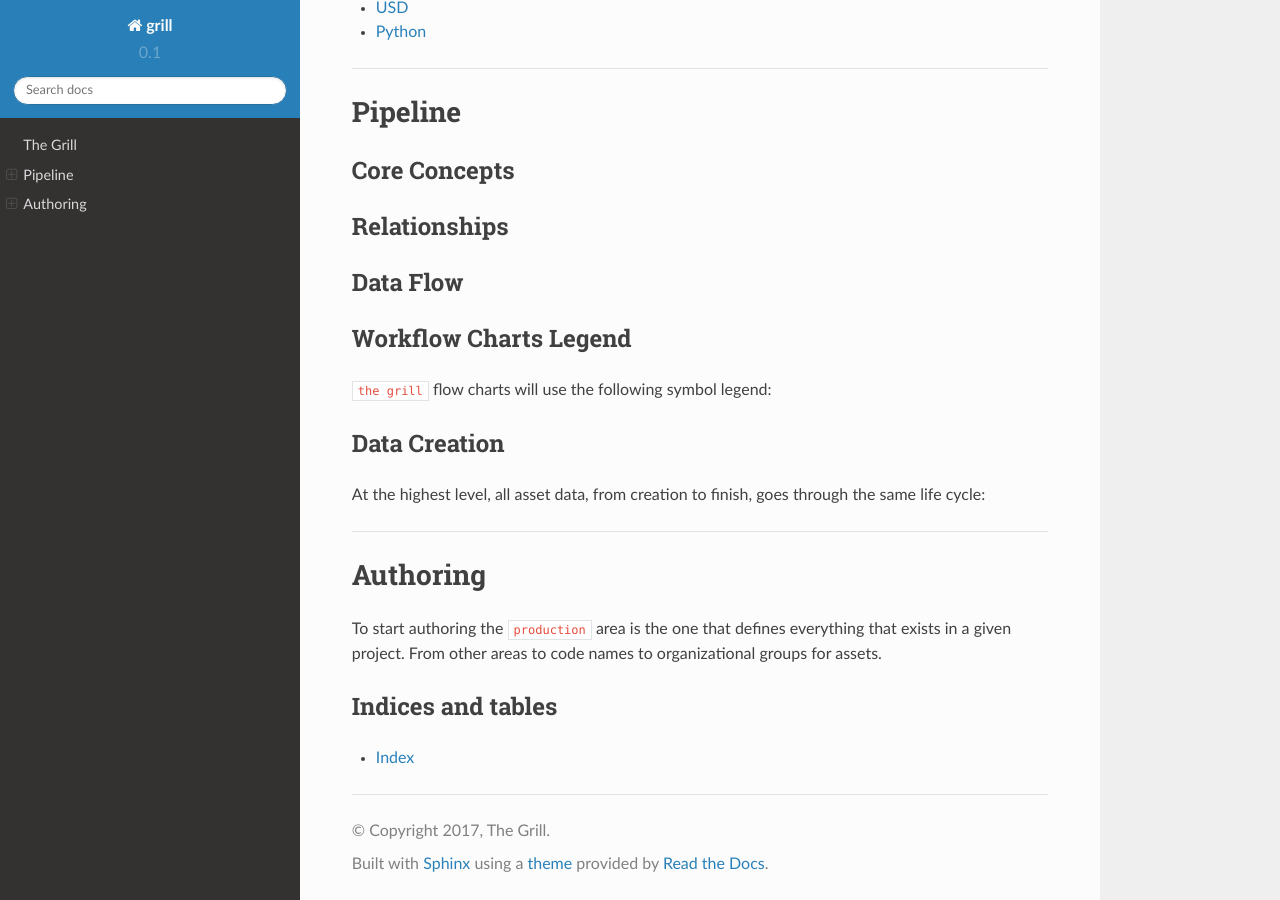
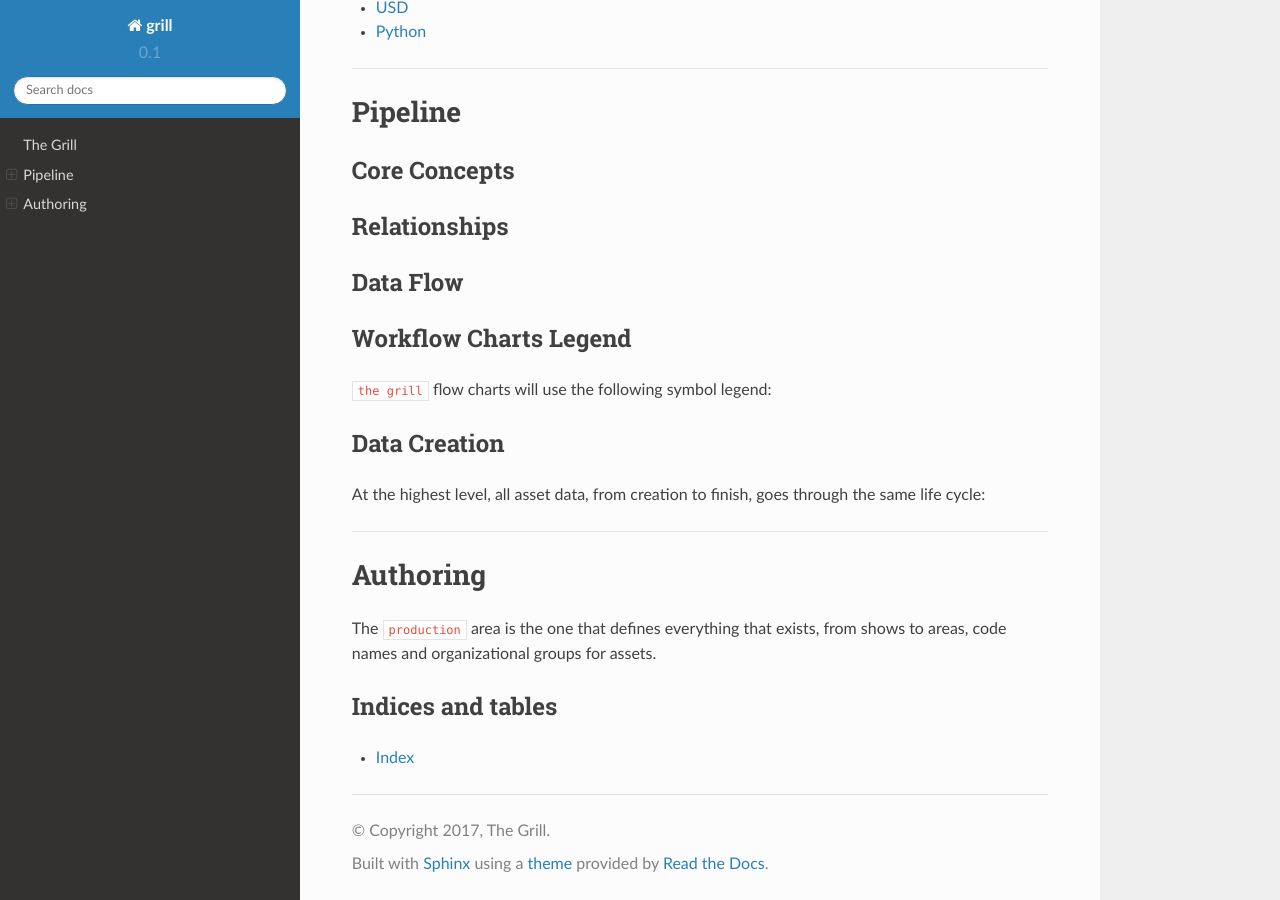
Before and after one commit to thegrill/grill, a Sphinx documentation site: the page built from docs/source/index.rst, in a window 1280 px wide and 900 px high, scrolled down 570 px. Built offline with Sphinx 7.4.7 and the Read the Docs theme 2.0.0, drawn with Linux system fonts in a browser that asks for light colours.

Commit message:
index wording

```diff
--- a/docs/source/index.rst
+++ b/docs/source/index.rst
@@ -44,8 +44,7 @@ At the highest level, all asset data, from creation to finish, goes through the
 Authoring
 =========
 
-To start authoring the ``production`` area is the one that defines everything
-that exists in a given project. From other areas to code names to organizational groups for assets.
+The ``production`` area is the one that defines everything that exists, from shows to areas, code names and organizational groups for assets.
 
 Indices and tables
 ------------------
```
